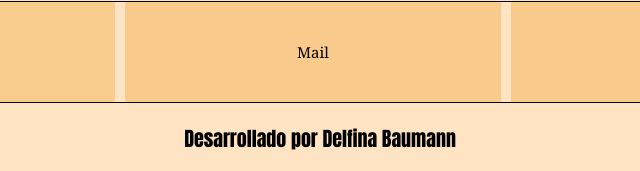
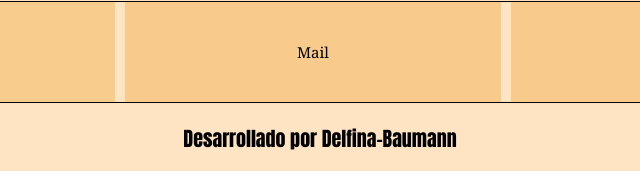
Before and after one commit to delfina-baumann/enciende1luz-git, a plain HTML site: page index.html in a window 1280 px wide. Shown: the part 1061-1232 px from the top of the page, 320-960 px from the left. Drawn offline with Linux system fonts and the light colour scheme.

Commit message:
nuevo footter

```diff
--- a/index.html
+++ b/index.html
@@ -90,9 +90,9 @@
 
         <footer id="footer">
             <article>
-                <h2 class="animate__animated animate__bounce">Desarrollado por Delfina Baumann</h2>
+                <h2 class="animate__animated animate__bounce">Desarrollado por Delfina-Baumann</h2>
             </article>
+        </footer>
 
-        </footer>
 </body>
 </html>
```
